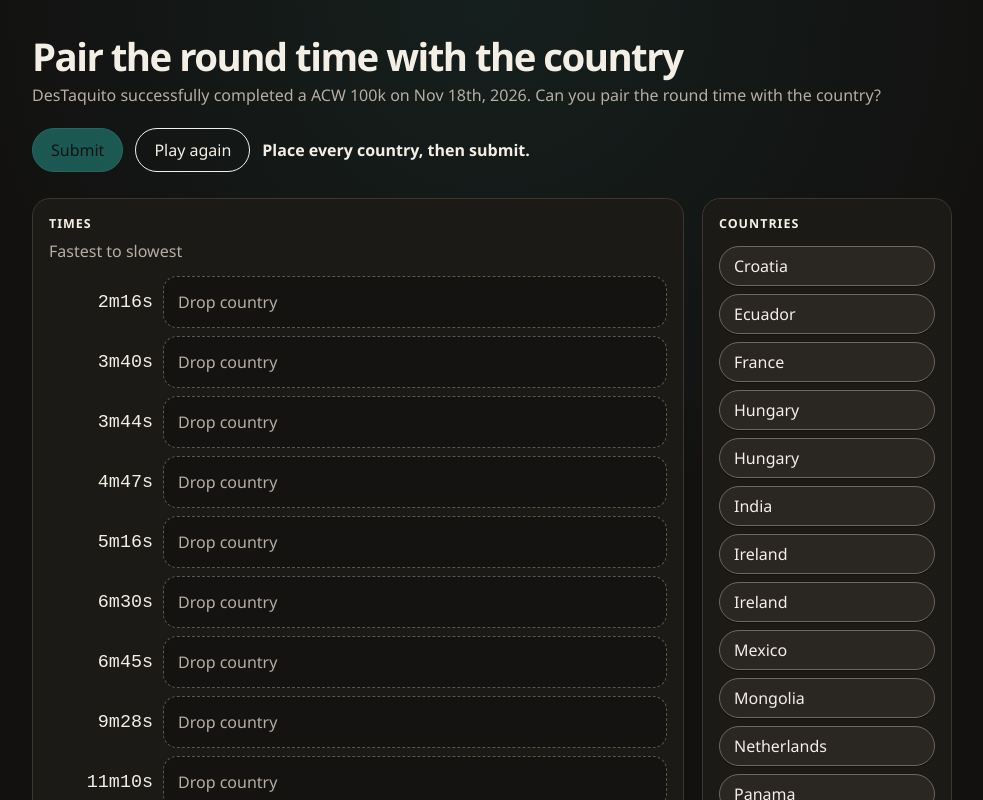
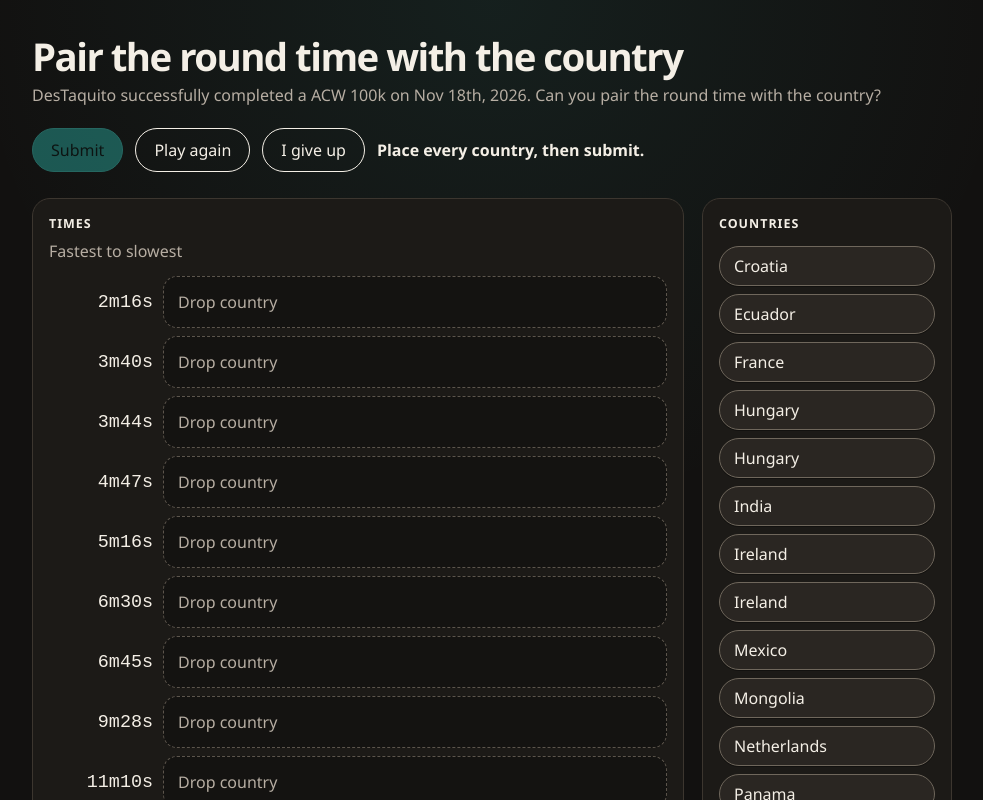
Before and after one commit to JanosGeo/guess-taquito-round-time, a React (Vite) app: page / in a window 1280 px wide. Shown: the top 800 px of the page, without its empty margins (148-1131 px from the left). Built offline with nearby package versions, Linux system fonts and the light colour scheme.

Commit message:
Add I give up option

```diff
--- a/src/App.css
+++ b/src/App.css
@@ -70,9 +70,14 @@ body {
   background: var(--teal);
 }
 
-.primary:disabled {
+.primary:disabled,
+.secondary:disabled {
   opacity: 0.45;
   cursor: not-allowed;
+}
+
+.secondary:hover:not(:disabled) {
+  background: rgba(244, 239, 230, 0.08);
 }
 
 .secondary {
@@ -81,9 +86,6 @@ body {
   color: var(--ink);
 }
 
-.secondary:hover {
-  background: rgba(244, 239, 230, 0.08);
-}
 
 .primary:focus-visible,
 .secondary:focus-visible,
--- a/src/App.tsx
+++ b/src/App.tsx
@@ -11,6 +11,7 @@ import {
   emptyAssignments,
   grade,
   prepareRound,
+  revealAnswers,
   type Assignments,
   type CountryChip,
   type Round,
@@ -82,6 +83,7 @@ function App() {
     emptyAssignments(round.slots),
   )
   const [results, setResults] = useState<Record<string, boolean> | null>(null)
+  const [revealed, setRevealed] = useState(false)
   const [draggingId, setDraggingId] = useState<string | null>(null)
   const [overId, setOverId] = useState<string | null>(null)
 
@@ -138,11 +140,12 @@ function App() {
   const correctCount = results
     ? Object.values(results).filter((value) => value).length
     : 0
-  const won =
+  const solved =
     round.slots.length > 0 &&
     results != null &&
     round.slots.every((slot) => results[slot.id] === true)
-  const canSubmit = filled && !won && !dataError
+  const won = solved && !revealed
+  const canSubmit = filled && !won && !revealed && !dataError
   const draggingChip = draggingId ? chipById.get(draggingId) : undefined
 
   function onChipPointerDown(
@@ -207,6 +210,20 @@ function App() {
     setResults(graded)
   }
 
+  function onGiveUp() {
+    if (won || revealed) return
+    dragToken.current += 1
+    setDraggingId(null)
+    setOverId(null)
+    const solvedAssignments = revealAnswers(round)
+    const graded = grade(round.slots, solvedAssignments, round.chips)
+    assignmentsRef.current = solvedAssignments
+    resultsRef.current = graded
+    setAssignments(solvedAssignments)
+    setResults(graded)
+    setRevealed(true)
+  }
+
   function onReplay() {
     dragToken.current += 1
     setDraggingId(null)
@@ -218,9 +235,12 @@ function App() {
     setRound(next)
     setAssignments(cleared)
     setResults(null)
+    setRevealed(false)
   }
 
-  const status = won
+  const status = revealed
+    ? 'Answers revealed.'
+    : won
     ? `All ${round.slots.length} pairs are correct.`
     : results
       ? `${correctCount} / ${round.slots.length} correct`
@@ -259,6 +279,14 @@ function App() {
           </button>
           <button type="button" className="secondary" onClick={onReplay}>
             Play again
+          </button>
+          <button
+            type="button"
+            className="secondary"
+            onClick={onGiveUp}
+            disabled={won || revealed}
+          >
+            I give up
           </button>
           <p className={won ? 'status done' : 'status'} aria-live="polite">
             {status}
@@ -311,8 +339,9 @@ function App() {
                     ) : (
                       <span className="placeholder">Drop country</span>
                     )}
-                    {mark === true && <span className="mark ok">Correct</span>}
-                    {mark === false && <span className="mark bad">Incorrect</span>}
+                    {revealed && <span className="mark ok">Answer</span>}
+                    {!revealed && mark === true && <span className="mark ok">Correct</span>}
+                    {!revealed && mark === false && <span className="mark bad">Incorrect</span>}
                   </div>
                 </li>
               )
--- a/src/lib/game.ts
+++ b/src/lib/game.ts
@@ -74,6 +74,20 @@ export function prepareRound(source: readonly RoundPair[]): Round {
   return { slots, chips }
 }
 
+export function revealAnswers(round: Round): Assignments {
+  const assignments = emptyAssignments(round.slots)
+  const used = new Set<string>()
+  for (const slot of round.slots) {
+    const chip = round.chips.find(
+      (candidate) => candidate.country === slot.country && !used.has(candidate.id),
+    )
+    if (!chip) continue
+    used.add(chip.id)
+    assignments[slot.id] = chip.id
+  }
+  return assignments
+}
+
 export function emptyAssignments(slots: readonly TimeSlot[]): Assignments {
   const assignments: Assignments = {}
   for (const slot of slots) assignments[slot.id] = null
```
